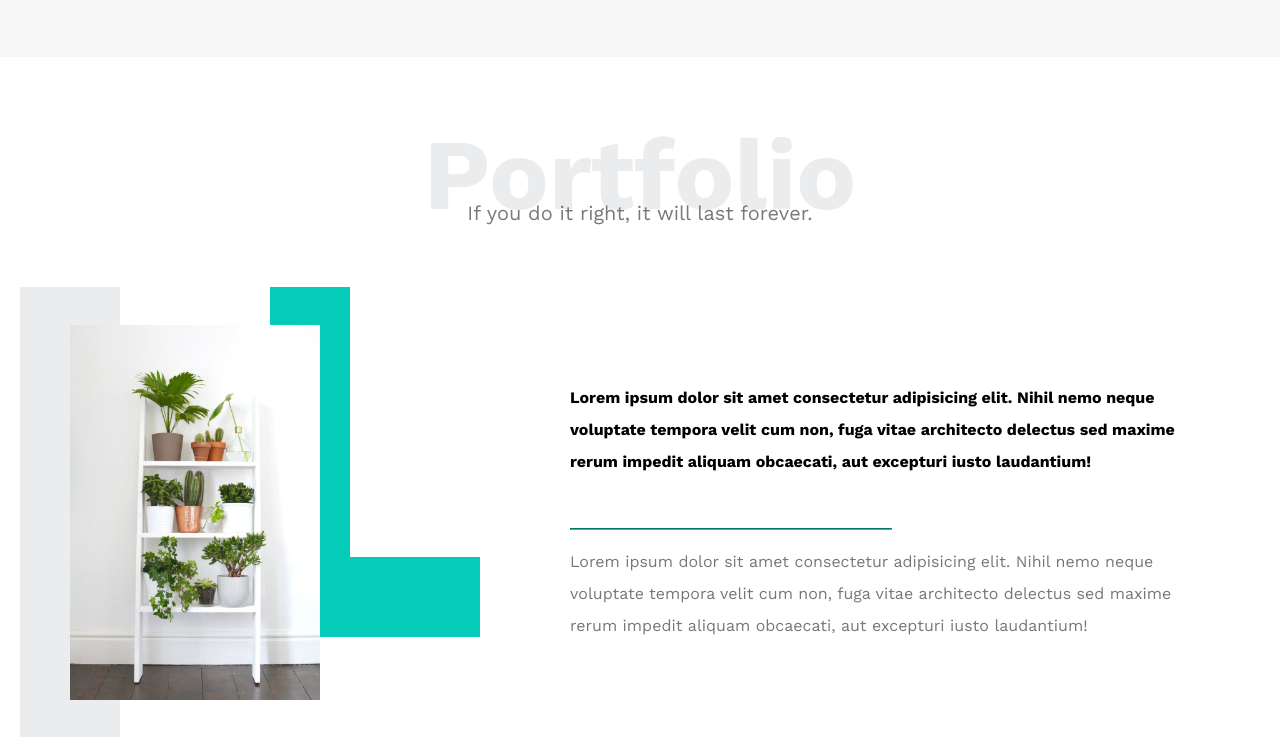
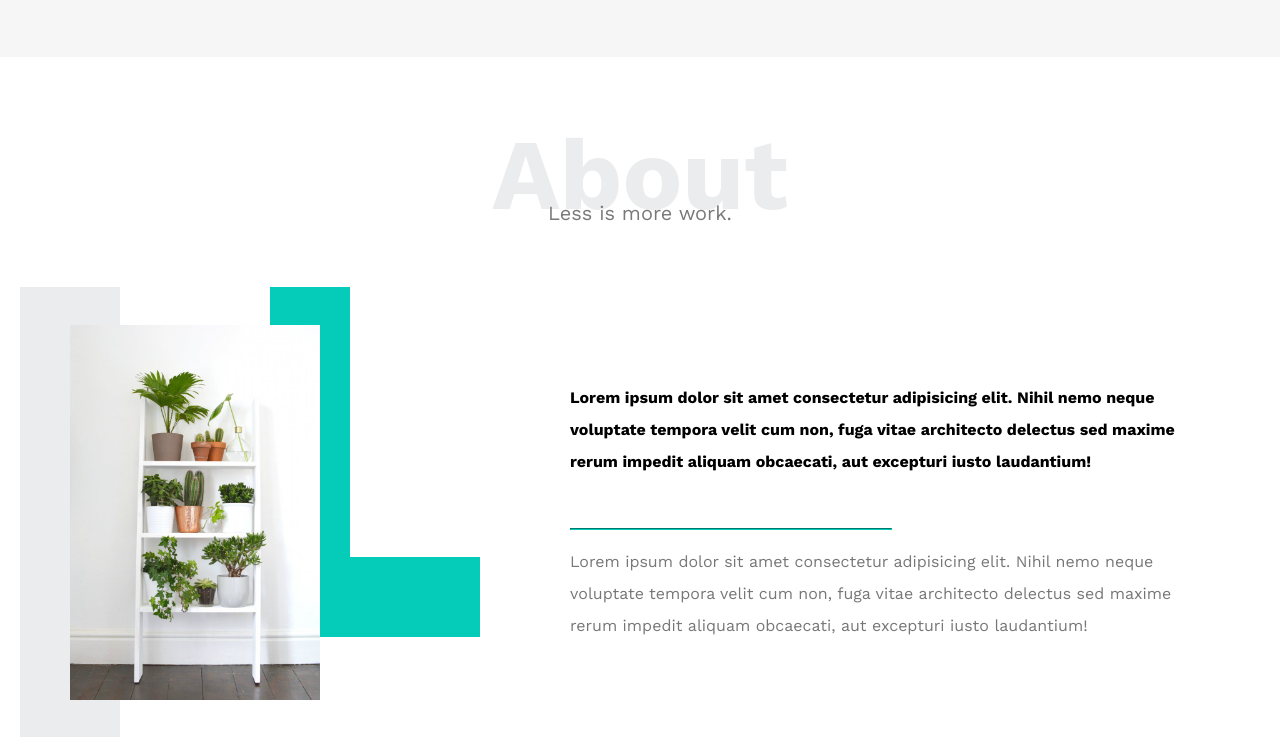
Before and after one commit to ramiz-Alsalem/HTML_And_CSS_Template_One, a plain HTML site: page index.html in a window 1280 px wide. Shown: the part 2579-3318 px from the top of the page. Drawn offline with nearby package versions, Linux system fonts and the light colour scheme.

Commit message:
Update index.html

```diff
--- a/index.html
+++ b/index.html
@@ -181,8 +181,8 @@
         <section class="about" id="about">
             <div class="container">
                 <div class="main-headding">
-                    <h2>Portfolio</h2>
-                    <p>If you do it right, it will last forever.</p>
+                    <h2>About</h2>
+                    <p>Less is more work.</p>
                 </div>
                 <div class="nested-container">
                     <div class="image"><img src="img/about.jpg" alt=""></div>
```
